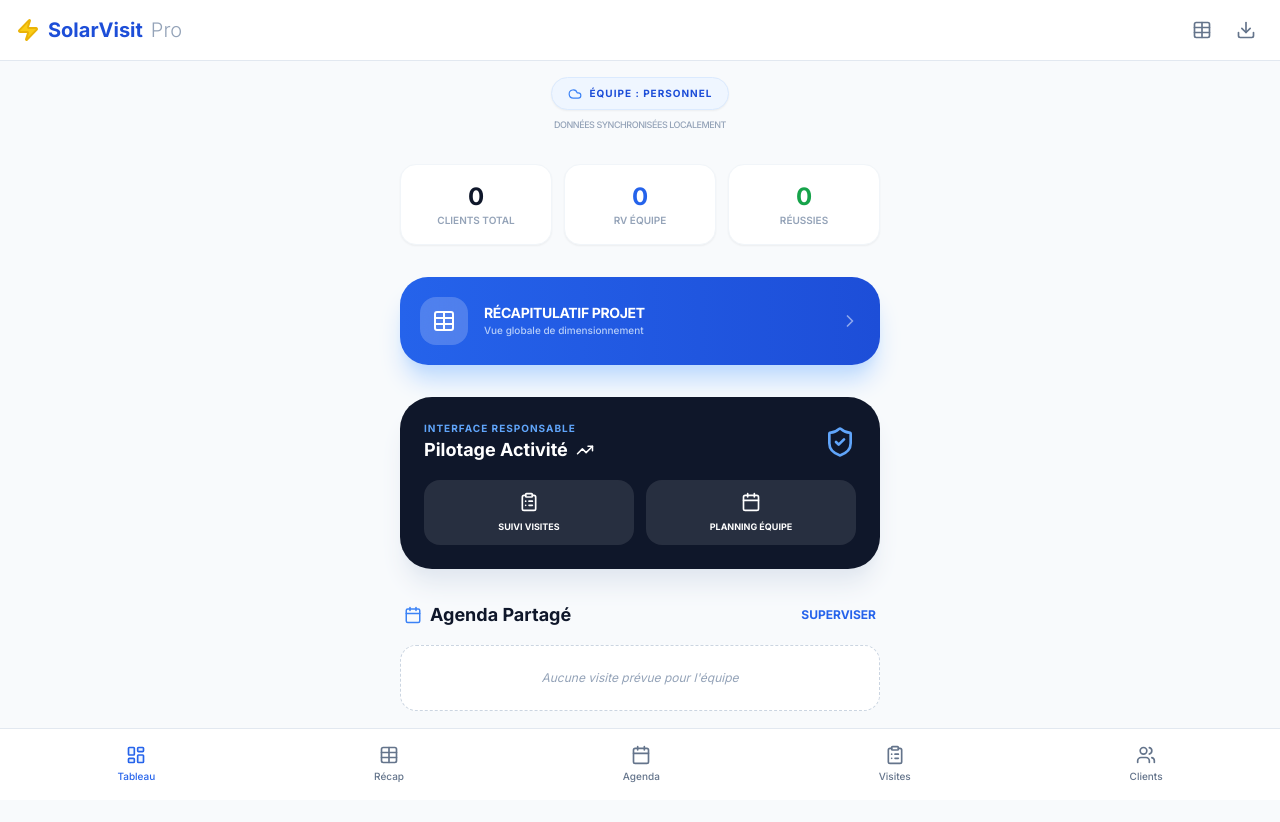
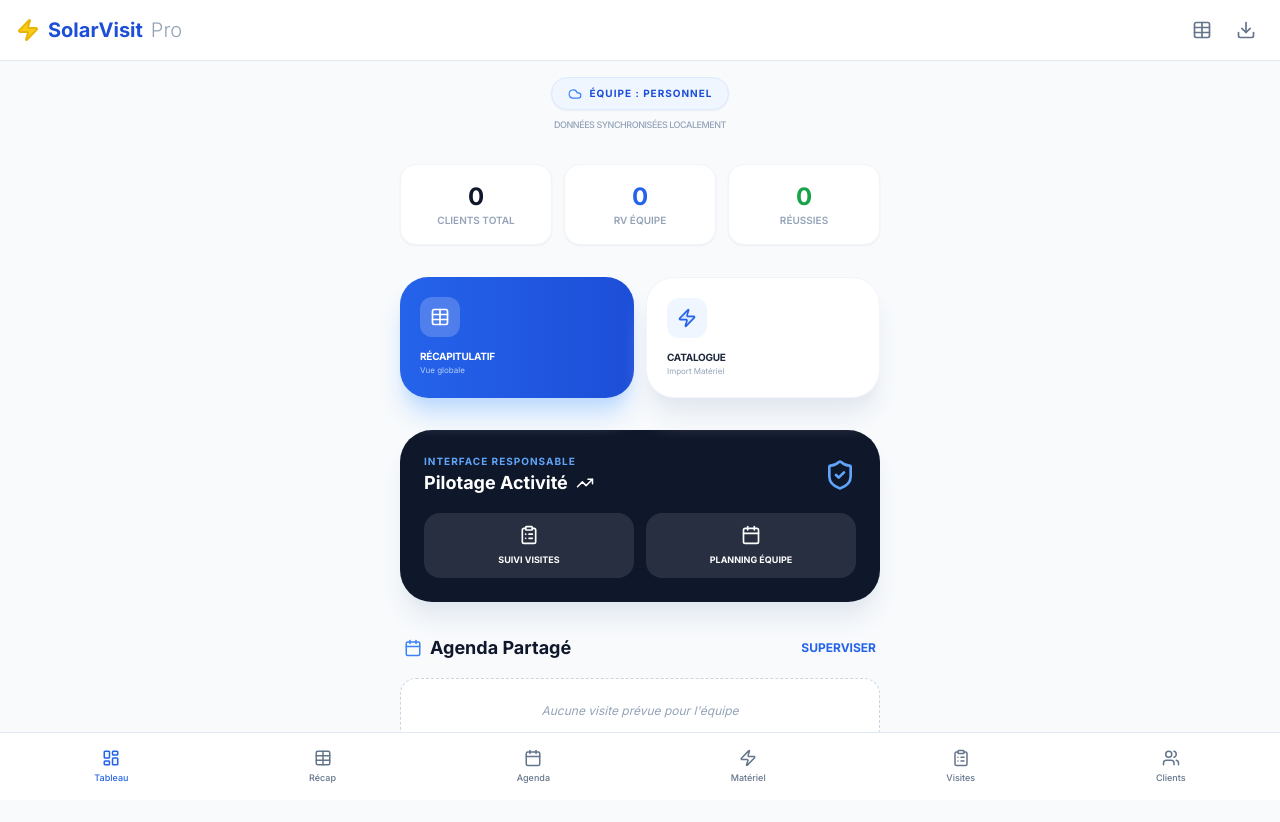
Before and after one commit to jmt94800-wq/PVSOLAR, a React (Vite) app: page /#/ in a window 1280 px wide. Shown: the top 822 px of the page. Built offline with nearby package versions, Linux system fonts and the light colour scheme.

Commit message:
Correctif imports

```diff
--- a/App.tsx
+++ b/App.tsx
@@ -10,7 +10,8 @@ import {
   Download,
   BarChart3,
   ShieldCheck,
-  Table as TableIcon
+  Table as TableIcon,
+  Settings
 } from 'lucide-react';
 
 import Dashboard from './pages/Dashboard';
@@ -33,12 +34,13 @@ const Navigation = () => {
     { path: '/', icon: LayoutDashboard, label: 'Tableau' },
     { path: '/summary', icon: TableIcon, label: 'Récap' },
     { path: '/calendar', icon: CalendarIcon, label: 'Agenda' },
+    { path: '/catalogue', icon: Zap, label: 'Matériel' },
     { path: '/visits', icon: ClipboardList, label: 'Visites' },
     { path: '/clients', icon: Users, label: 'Clients' },
   ];
 
   return (
-    <nav className="fixed bottom-0 left-0 right-0 bg-white border-t border-slate-200 px-2 py-2 z-50 flex justify-around items-center">
+    <nav className="fixed bottom-0 left-0 right-0 bg-white border-t border-slate-200 px-1 py-2 z-50 flex justify-around items-center">
       {navItems.map((item) => {
         const isActive = location.pathname.startsWith(item.path) && (item.path !== '/' || location.pathname === '/');
         return (
@@ -49,8 +51,8 @@ const Navigation = () => {
               isActive ? 'text-blue-600' : 'text-slate-500'
             }`}
           >
-            <item.icon size={20} className={isActive ? 'fill-blue-50' : ''} />
-            <span className="text-[10px] mt-1 font-medium">{item.label}</span>
+            <item.icon size={18} className={isActive ? 'fill-blue-50' : ''} />
+            <span className="text-[9px] mt-1 font-medium">{item.label}</span>
           </Link>
         );
       })}
--- a/pages/Dashboard.tsx
+++ b/pages/Dashboard.tsx
@@ -8,7 +8,8 @@ import DashboardSummaryCard from '../components/Dashboard';
 import {
   ClipboardList, Users, Zap, ChevronRight,
   Calendar as CalendarIcon, PackageOpen, Database, Cloud,
-  ShieldCheck, TrendingUp, Table as TableIcon, Activity
+  ShieldCheck, TrendingUp, Table as TableIcon, Activity,
+  Settings
 } from 'lucide-react';
 
 const Dashboard: React.FC = () => {
@@ -102,20 +103,31 @@ const Dashboard: React.FC = () => {
       )}
 
       {/* Global Summary Quick Action */}
+      <div className="grid grid-cols-2 gap-3">
         <Link to="/summary" className="block bg-gradient-to-r from-blue-600 to-blue-700 p-5 rounded-[28px] text-white shadow-xl shadow-blue-200 transition-all active:scale-[0.98]">
-        <div className="flex items-center justify-between">
-           <div className="flex items-center gap-4">
-              <div className="w-12 h-12 bg-white/20 rounded-2xl flex items-center justify-center backdrop-blur-md">
-                 <TableIcon size={24} />
+          <div className="flex flex-col gap-3">
+            <div className="w-10 h-10 bg-white/20 rounded-xl flex items-center justify-center backdrop-blur-md">
+              <TableIcon size={20} />
             </div>
             <div>
-                 <h3 className="font-black text-sm uppercase tracking-tight">Récapitulatif Projet</h3>
-                 <p className="text-[10px] text-blue-100 font-medium opacity-80">Vue globale de dimensionnement</p>
+              <h3 className="font-black text-[10px] uppercase tracking-tight">Récapitulatif</h3>
+              <p className="text-[8px] text-blue-100 opacity-80">Vue globale</p>
             </div>
           </div>
-           <ChevronRight size={20} className="opacity-50" />
+        </Link>
+
+        <Link to="/catalogue" className="block bg-white p-5 rounded-[28px] border border-slate-100 shadow-xl shadow-slate-200 transition-all active:scale-[0.98]">
+          <div className="flex flex-col gap-3">
+            <div className="w-10 h-10 bg-blue-50 text-blue-600 rounded-xl flex items-center justify-center">
+              <Zap size={20} className="fill-blue-600/10" />
+            </div>
+            <div>
+              <h3 className="font-black text-[10px] text-slate-800 uppercase tracking-tight">Catalogue</h3>
+              <p className="text-[8px] text-slate-400">Import Matériel</p>
+            </div>
           </div>
         </Link>
+      </div>
 
       {/* Team Pilotage Quick Link */}
       <section className="bg-slate-900 p-6 rounded-[32px] text-white shadow-xl shadow-slate-200 space-y-4">
```
Lines whose indentation alone changed are shown as unchanged.
